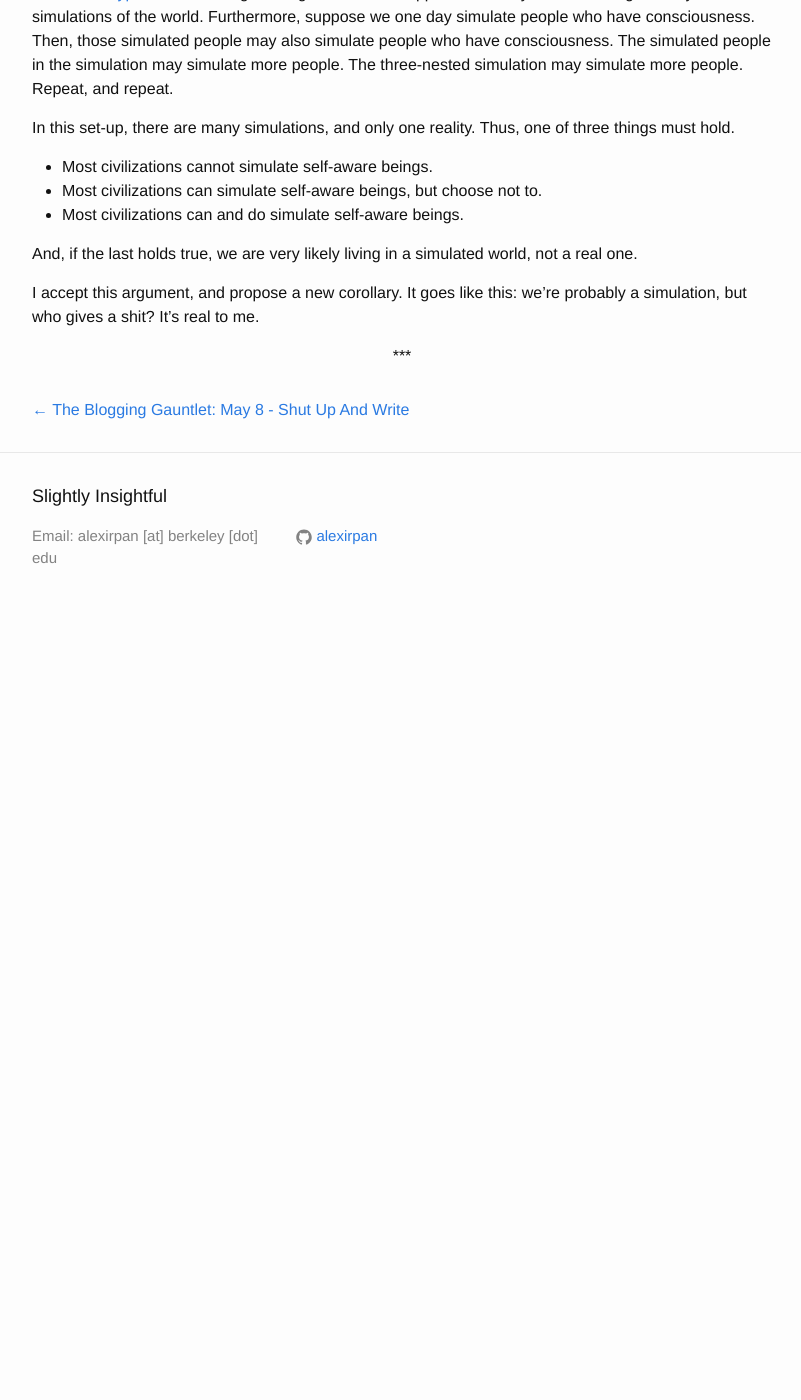
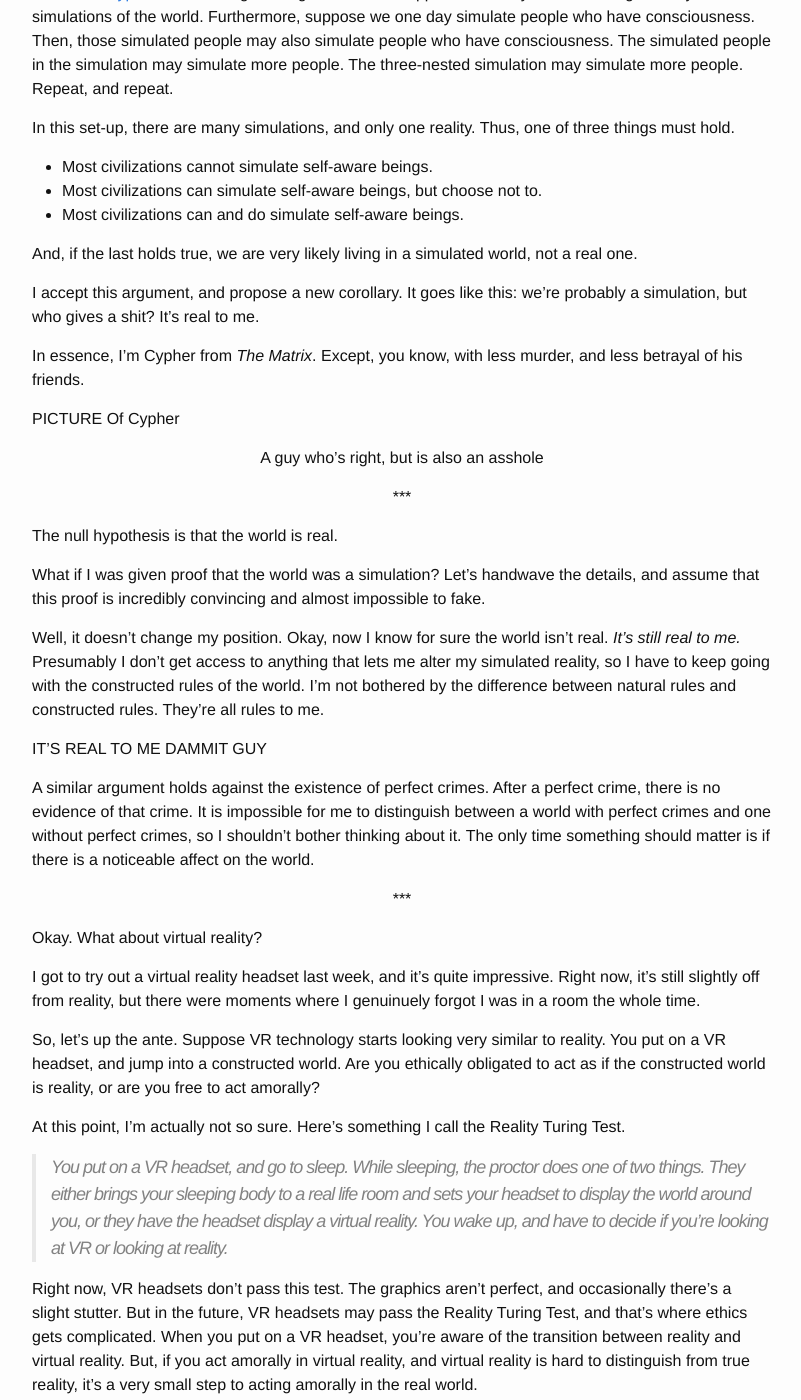
Before and after one commit to alexirpan/alexirpan.github.io, a Jekyll site: the page built from _posts/may2016/2016-05-09-may-9.markdown, in a window 1280 px wide and 1400 px high, scrolled down 1274 px. Shown: the whole window, without its empty margins (238-1039 px from the left). Built offline with Jekyll 4.4.1, drawn with Linux system fonts in a browser that asks for light colours; before the commit the page ends 1904 px from its top, so only the background shows below that; some of the changed text lies outside the part shown.

Commit message:
Close enough.

```diff
--- a/_posts/may2016/2016-05-09-may-9.markdown
+++ b/_posts/may2016/2016-05-09-may-9.markdown
@@ -68,7 +68,81 @@ not a real one.
 I accept this argument, and propose a new corollary. It goes like this: we're
 probably a simulation, but who gives a shit? It's real to me.
 
+In essence, I'm Cypher from *The Matrix*. Except, you know, with less murder,
+and less betrayal of his friends.
 
+PICTURE Of Cypher
+
+A guy who's right, but is also an asshole
+{: .centered }
 
 \*\*\*
 {: .centered }
+
+The null hypothesis is that the world is real.
+
+What if I was given proof that the world was a simulation? Let's handwave the
+details, and assume that this proof is incredibly convincing and almost
+impossible to fake.
+
+Well, it doesn't change my position. Okay, now I know for sure the world isn't
+real. *It's still real to me.* Presumably I don't get access to anything that
+lets me alter my simulated reality, so I have to keep going with the constructed
+rules of the world. I'm not bothered by the difference between natural rules
+and constructed rules. They're all rules to me.
+
+IT'S REAL TO ME DAMMIT GUY
+
+A similar argument holds against the existence of perfect crimes. After a perfect
+crime, there is no evidence of that crime. It is impossible for me to distinguish
+between a world with perfect crimes and one without perfect crimes, so I shouldn't
+bother thinking about it. The only time something should matter is if there is
+a noticeable affect on the world.
+
+\*\*\*
+{: .centered }
+
+Okay. What about virtual reality?
+
+I got to try out a virtual reality headset last week, and it's quite impressive.
+Right now, it's still slightly off from reality, but there were moments where I
+genuinuely forgot I was in a room the whole time.
+
+So, let's up the ante. Suppose VR technology starts looking very similar to
+reality. You put on a VR headset, and jump into a constructed world. Are you
+ethically obligated to act as if the constructed world is reality, or are you
+free to act amorally?
+
+At this point, I'm actually not so sure. Here's something I call the Reality
+Turing Test.
+
+> You put on a VR headset, and go to sleep. While sleeping, the proctor
+> does one of two things. They either brings your sleeping body to a
+> real life room and sets your headset to display the world around you, or
+> they have the headset display a virtual reality. You wake up, and have to
+> decide if you're looking at VR or looking at reality.
+
+Right now, VR headsets don't pass this test. The graphics aren't perfect,
+and occasionally there's a slight stutter. But in the future, VR headsets
+may pass the Reality Turing Test, and that's where ethics gets complicated.
+When you put on a VR headset, you're aware of the transition between reality
+and virtual reality. But, if you act amorally in virtual reality, and virtual
+reality is hard to distinguish from true reality, it's a very small step to
+acting amorally in the real world.
+
+If you agree with my position, then at some point in the future video game
+designers are obligated to keep VR video games as *unrealistic* as possible, to
+maximize the gaps between VR and reality. A video game character is a monster
+when compared to real life people.
+
+Reality may be the null hypothesis, but in a future where we can approximate
+reality to high-fidelity, it may not be the only null hypothesis. That's a bit
+more scary than it sounds.
+
+We're not there yet. I'd say we're not even close to there yet. But the ethics
+are interesting to think about, and we can't punt them down the horizon forever.
+
+> "You know, choosing not to choose isn't really a decision."
+
+(Twilight Sparkle, *Friendship is Magic*)
+{: .centered }
```
